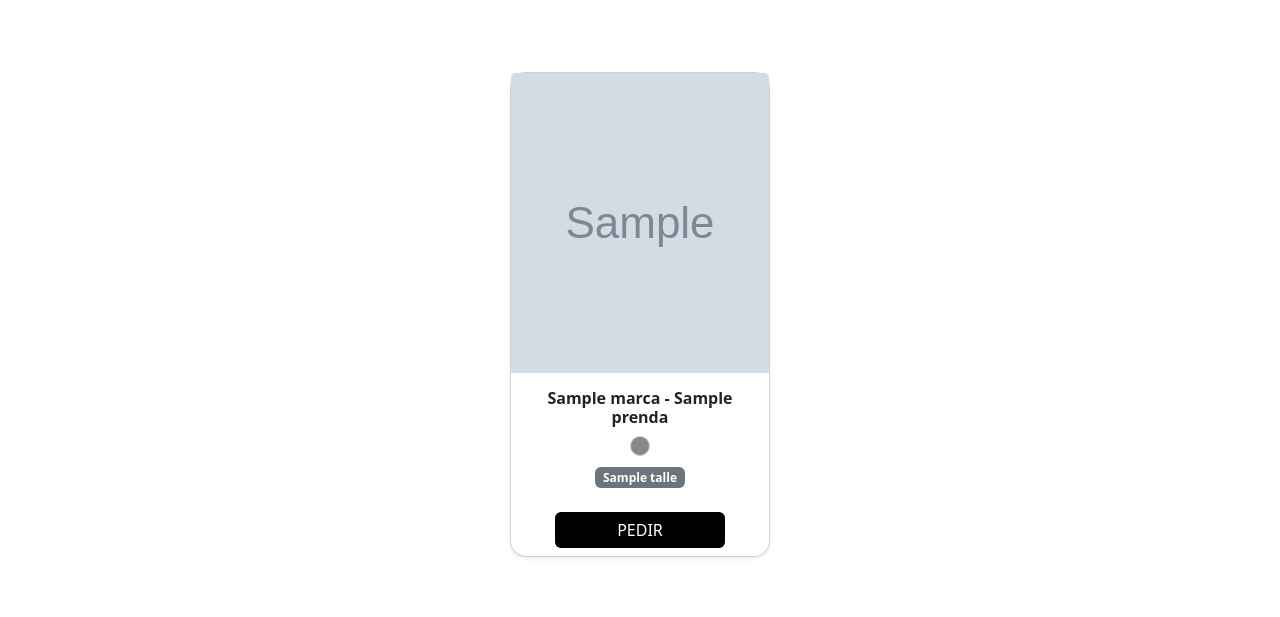
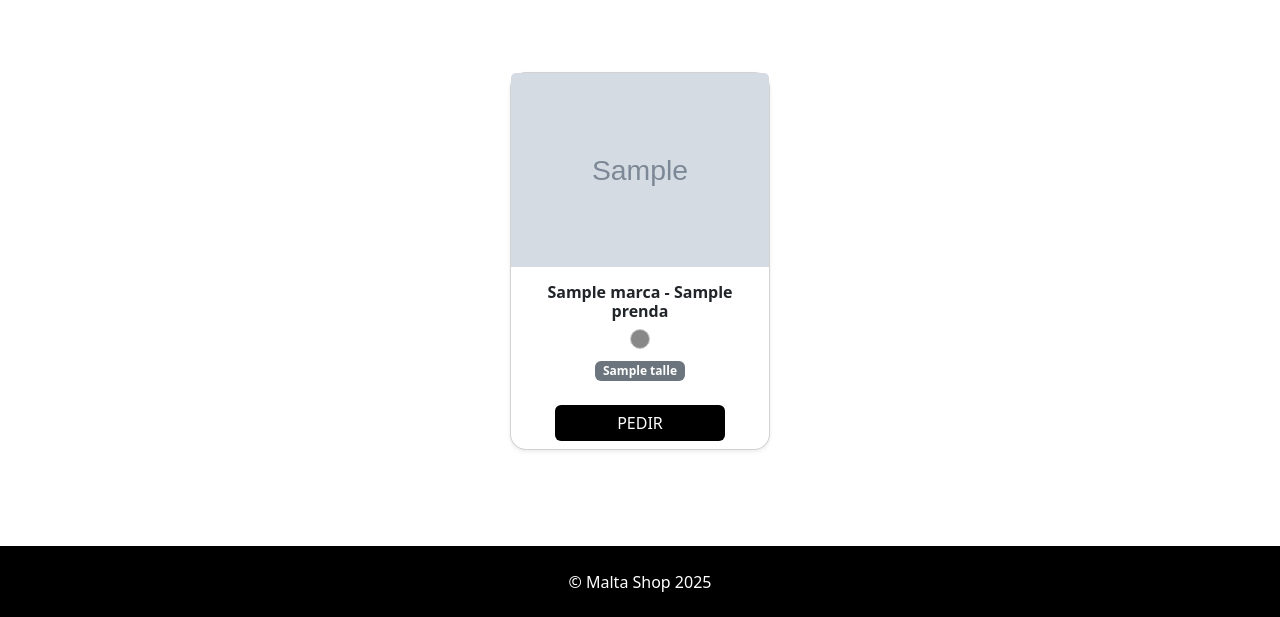
Before and after one commit to Cheloamarilla/maltastore, a FastAPI app: page / in a window 1280 px wide. Shown: the part 256-873 px from the top of the page. Run offline with FastAPI, Linux system fonts and the light colour scheme; grey boxes marked "Sample" are stand-in pictures; a database or web service that is not in the repository returns one stand-in record (values such as "Sample title"); data that the repository does not hold is empty; some libraries are stand-ins or nearby versions.

Commit message:
version final

```diff
--- a/templates/index.html
+++ b/templates/index.html
@@ -48,10 +48,10 @@
         <div class="card h-100 shadow-sm">
 
           <!-- Imagen principal -->
-          <div style="width:100%; height:300px; overflow:hidden;">
+          <div style="width:100%; overflow:hidden;">
             <img id="img-{{ card_id }}" src="{{ item.Imagen }}"
                  alt="{{ item.Marca }} - {{ item.Prenda }}"
-                 style="width:100%; height:100%; object-fit:cover;"
+                 style="width:100%; height:auto; display:block; object-fit:cover;"
                  class="card-img-top"/>
           </div>
 
```
